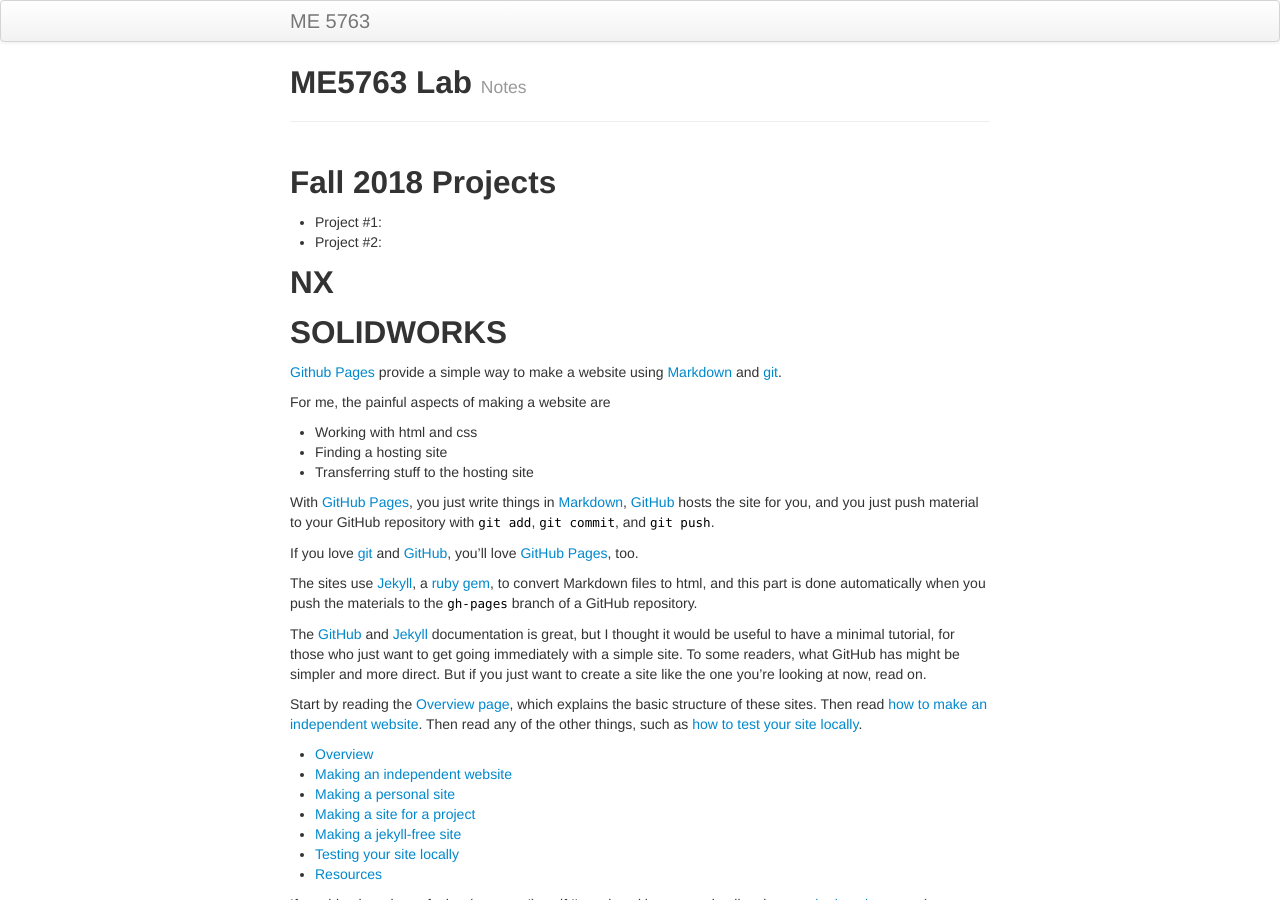
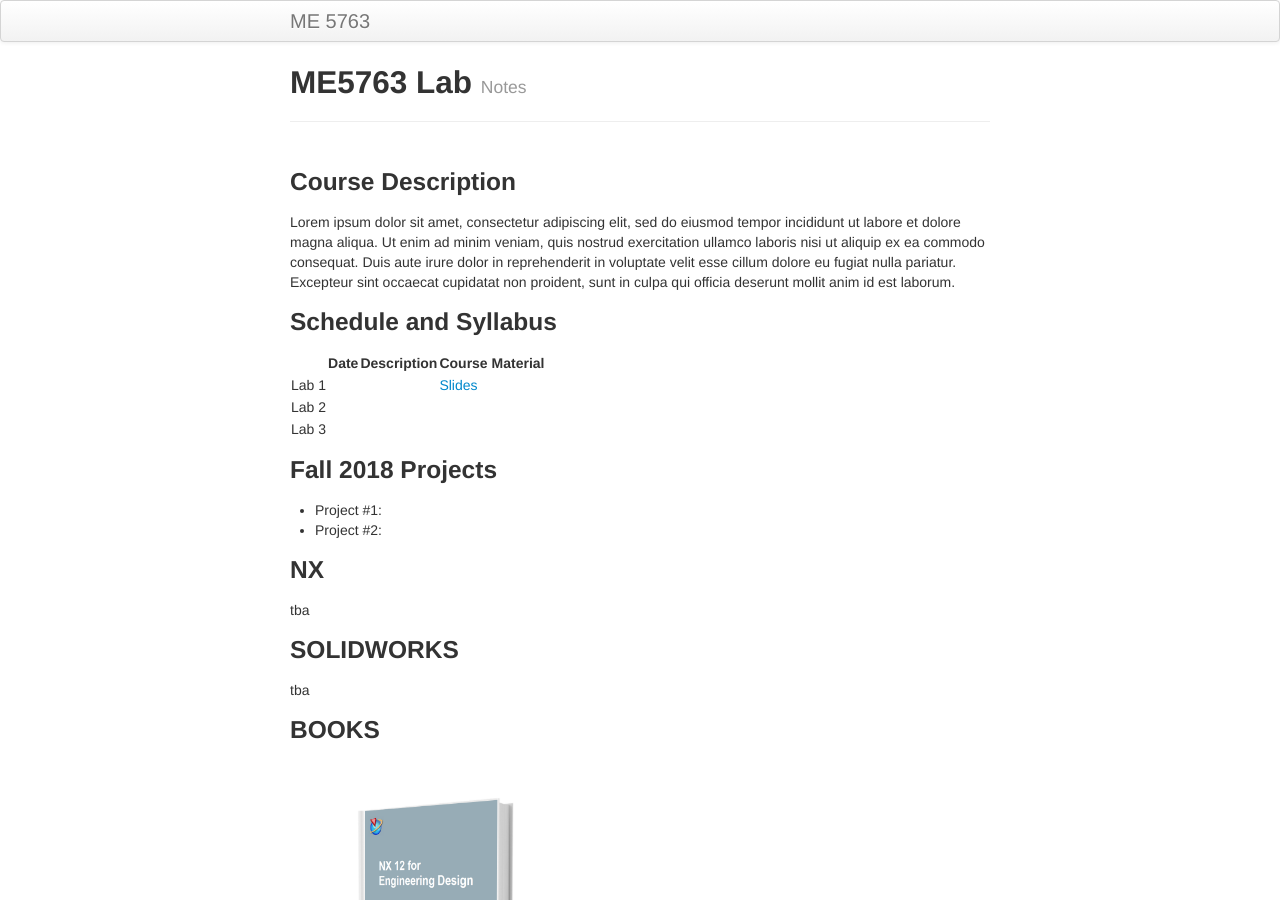
Before and after one commit to me5763/lab-fs19, a Jekyll site: the page built from index.md, in a window 1280 px wide and 900 px high. Built offline with Jekyll 4.4.1, drawn with Linux system fonts in a browser that asks for light colours.

Commit message:
initial commit

```diff
--- a/index.md
+++ b/index.md
@@ -4,14 +4,36 @@ title: ME5763 Lab
 tagline: Notes
 description: Minimal tutorial on making a simple website with GitHub Pages
 ---
+### Course Description
+Lorem ipsum dolor sit amet, consectetur adipiscing elit, sed do eiusmod tempor incididunt ut labore et dolore magna aliqua. Ut enim ad minim veniam, quis nostrud exercitation ullamco laboris nisi ut aliquip ex ea commodo consequat. Duis aute irure dolor in reprehenderit in voluptate velit esse cillum dolore eu fugiat nulla pariatur. Excepteur sint occaecat cupidatat non proident, sunt in culpa qui officia deserunt mollit anim id est laborum.
 
-## Fall 2018 Projects
+### Schedule and Syllabus
+
+|       | Date | Description | Course Material |
+| ----- | ---- | ----------- | --------------- |
+| Lab 1 |      |             | [Slides](#)     |
+| Lab 2 |      |             |                 |
+| Lab 3 |      |             |                 |
+
+
+
+### Fall 2018 Projects
 - Project #1:
 - Project #2:
 
-## NX
 
-## SOLIDWORKS
+### NX
+
+tba
+
+### SOLIDWORKS
+
+tba
+
+
+### BOOKS
+<img src='./images/NX12_for_engineering_design.png' width='300'>
+
 
 
 
```
Also changed, not shown: images/NX12_for_engineering_design.png (added).
